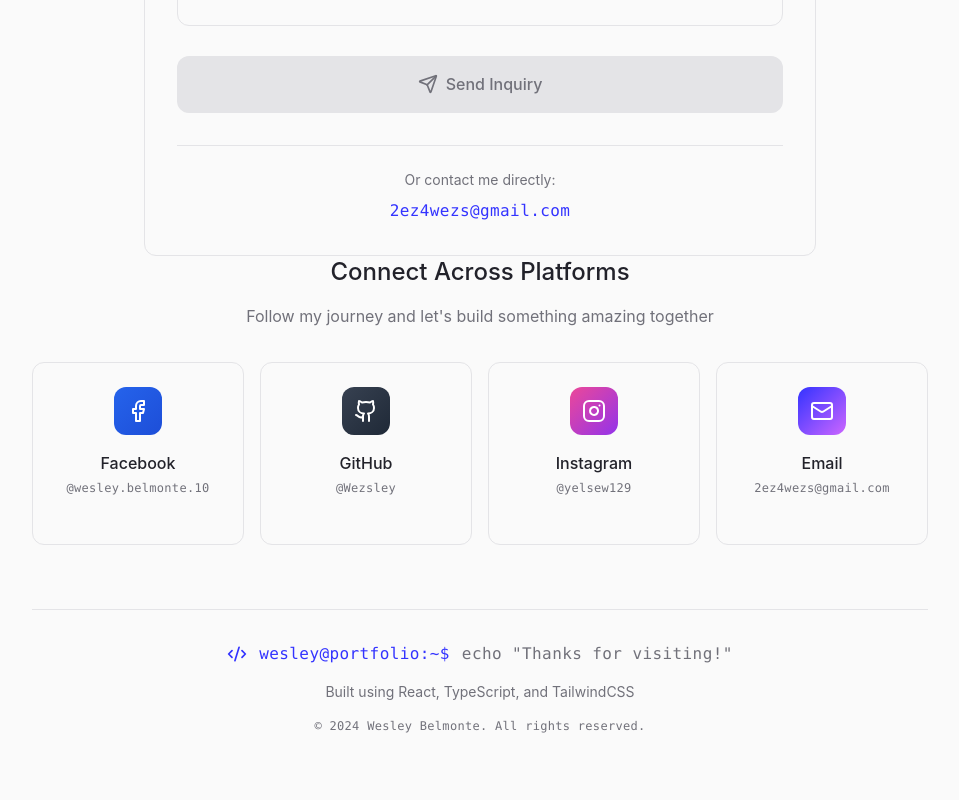
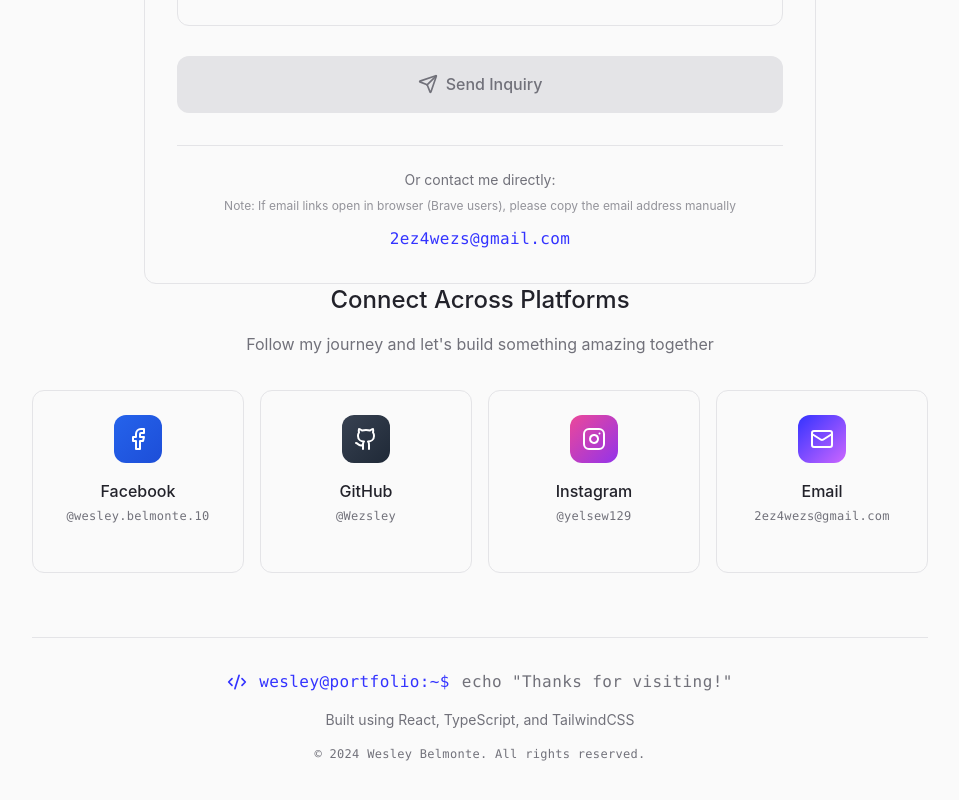
Before and after one commit to Wezsley/MiniPortV2.2, a React (Vite) app: page / in a window 1280 px wide. Shown: the part 6966-7766 px from the top of the page, without its empty margins (160-1119 px from the left). Built offline with nearby package versions, Linux system fonts and the light colour scheme.

Commit message:
Add browser compatibility note for Brave users
cgen-fbde145ce53e4f8e8ed1cb42a430be4e

```diff
--- a/client/components/InquiryForm.tsx
+++ b/client/components/InquiryForm.tsx
@@ -216,6 +216,9 @@ export function InquiryForm() {
         <p className="text-sm text-minimal-text-light clean-font mb-2">
           Or contact me directly:
         </p>
+        <p className="text-xs text-minimal-text-light clean-font mb-3 opacity-75">
+          Note: If email links open in browser (Brave users), please copy the email address manually
+        </p>
         <a
           href="mailto:2ez4wezs@gmail.com"
           className="text-minimal-primary hover:text-minimal-secondary transition-colors duration-300 mono-font"
```
